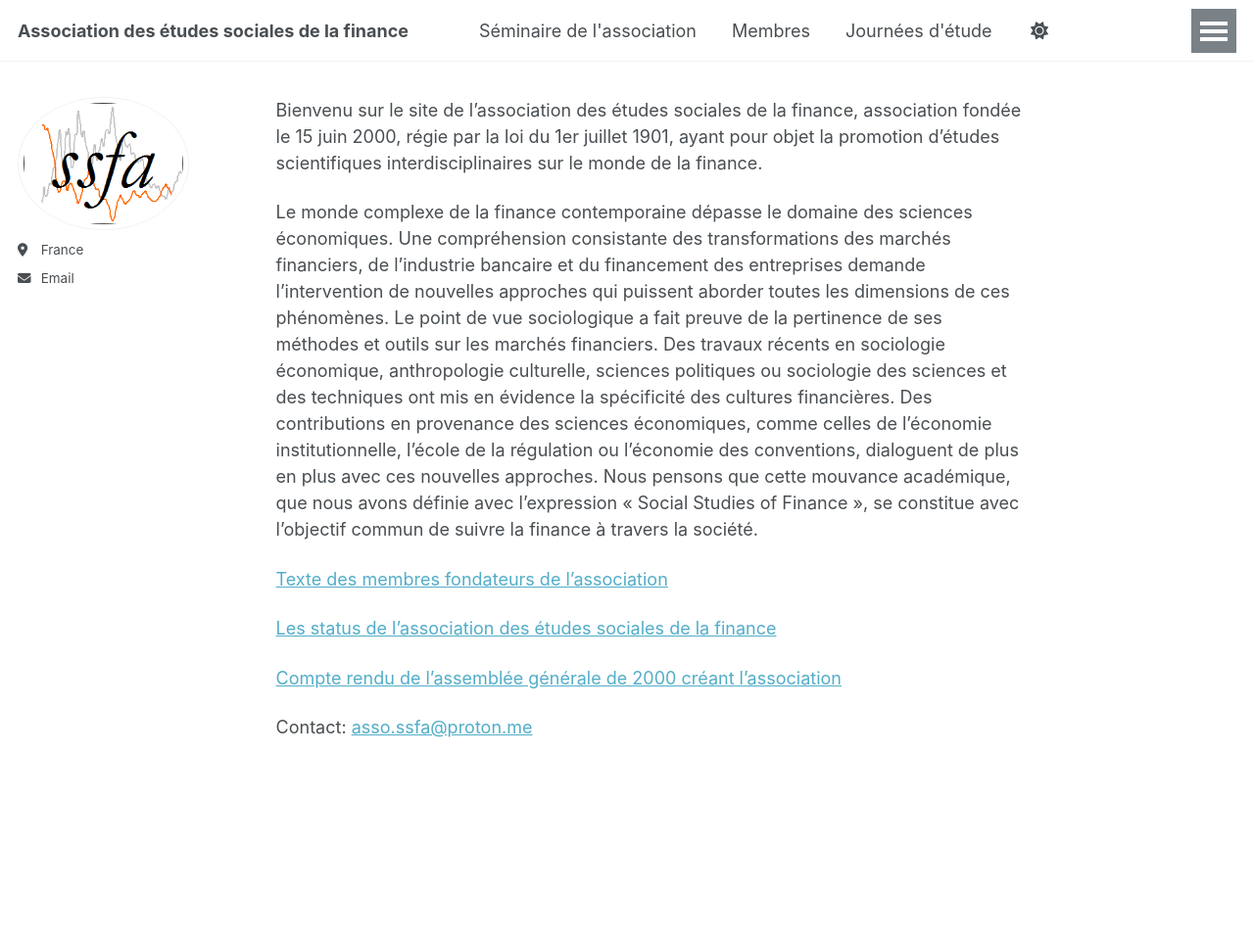
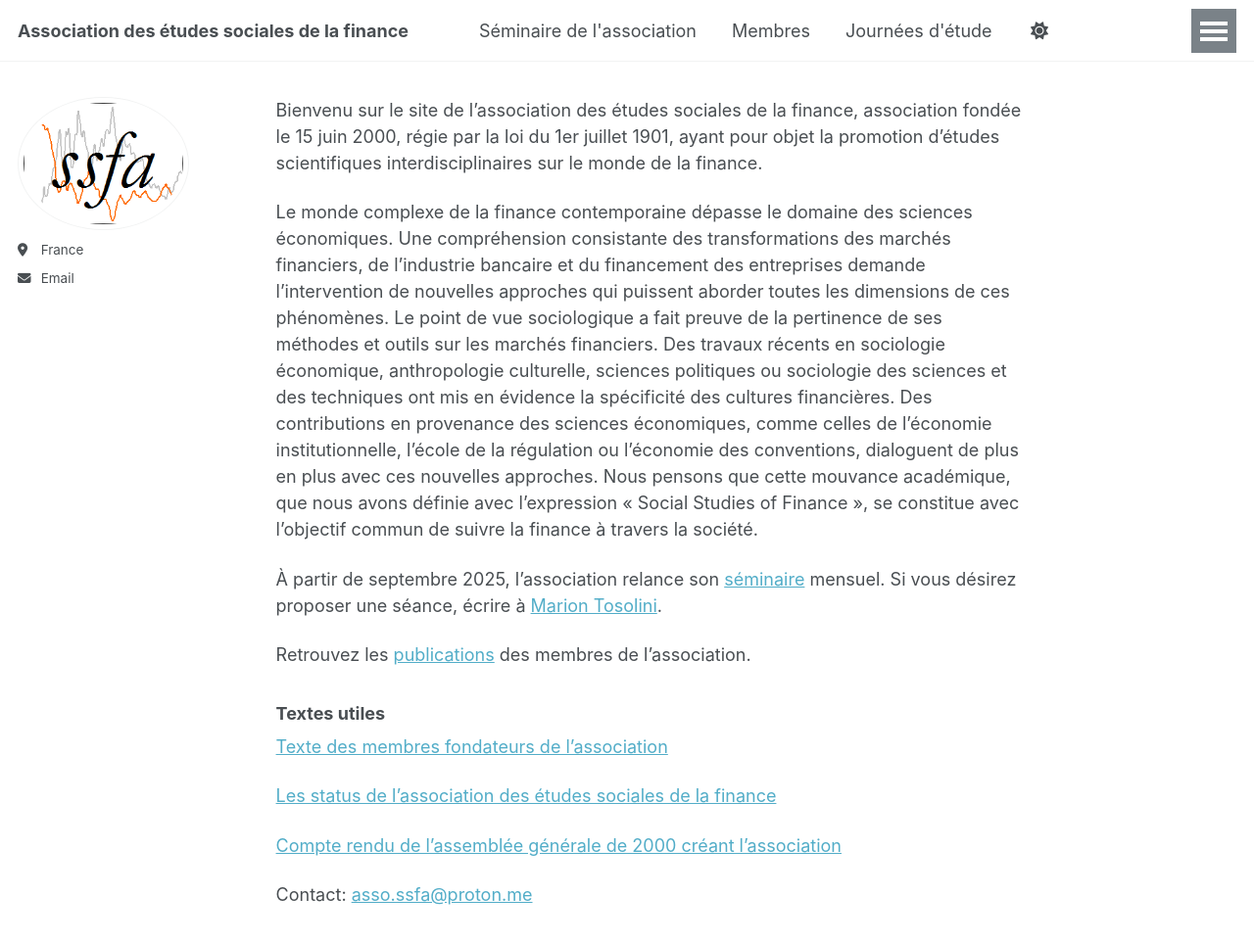
Before and after one commit to ssfa-aesf/ssfa-aesf.github.io, a Jekyll site: the page built from _pages/about.md, in a window 1280 px wide and 1139 px high. Shown: the top 963 px of the window at 98% size. Built offline with Jekyll 4.4.1, drawn with Linux system fonts in a browser that asks for light colours.

Commit message:
Update about.md

```diff
--- a/_pages/about.md
+++ b/_pages/about.md
@@ -9,9 +9,16 @@ redirect_from:
 Bienvenu sur le site de l'association des études sociales de la finance, association fondée le 15 juin 2000, régie par la loi du 1er juillet 1901, ayant pour objet la promotion d’études scientifiques interdisciplinaires sur le monde de la finance.
 
 
-
 Le monde complexe de la finance contemporaine dépasse le domaine des sciences économiques. Une compréhension consistante des transformations des marchés financiers, de l’industrie bancaire et du financement des entreprises demande l’intervention de nouvelles approches qui puissent aborder toutes les dimensions de ces phénomènes. Le point de vue sociologique a fait preuve de la pertinence de ses méthodes et outils sur les marchés financiers. Des travaux récents en sociologie économique, anthropologie culturelle, sciences politiques ou sociologie des sciences et des techniques ont mis en évidence la spécificité des cultures financières. Des contributions en provenance des sciences économiques, comme celles de l’économie institutionnelle, l’école de la régulation ou l’économie des conventions, dialoguent de plus en plus avec ces nouvelles approches. Nous pensons que cette mouvance académique, que nous avons définie avec l’expression « Social Studies of Finance », se constitue avec l’objectif commun de suivre la finance à travers la société.
 
+
+À partir de septembre 2025, l'association relance son [séminaire](/seminaire/) mensuel. Si vous désirez proposer une séance, écrire à [Marion Tosolini](mailto:marion.tosolini@univ-lorraine.fr).
+
+Retrouvez les [publications](/publications/) des membres de l'association.
+
+
+
+### Textes utiles
 
 [Texte des membres fondateurs de l'association](/files/Parlons_finance_2000.pdf)
 
```
